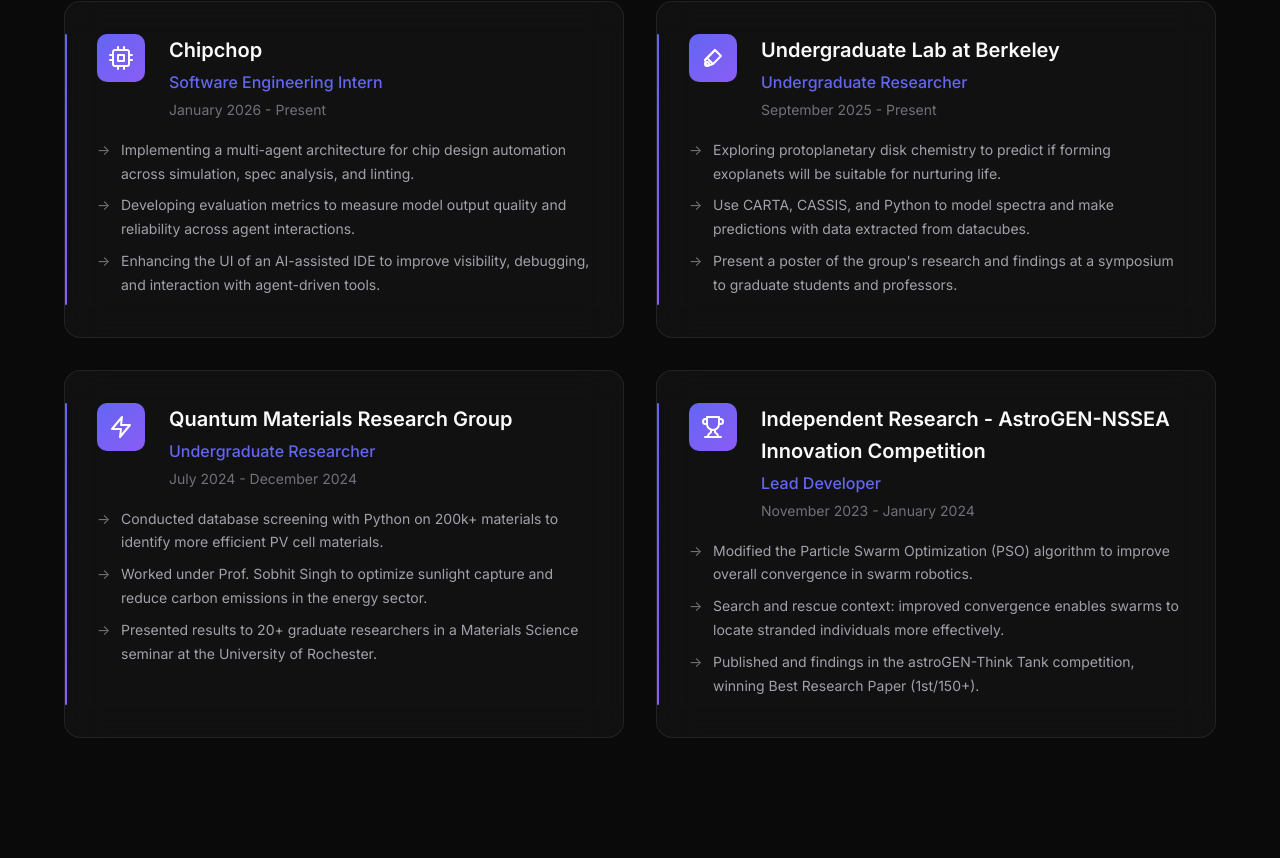
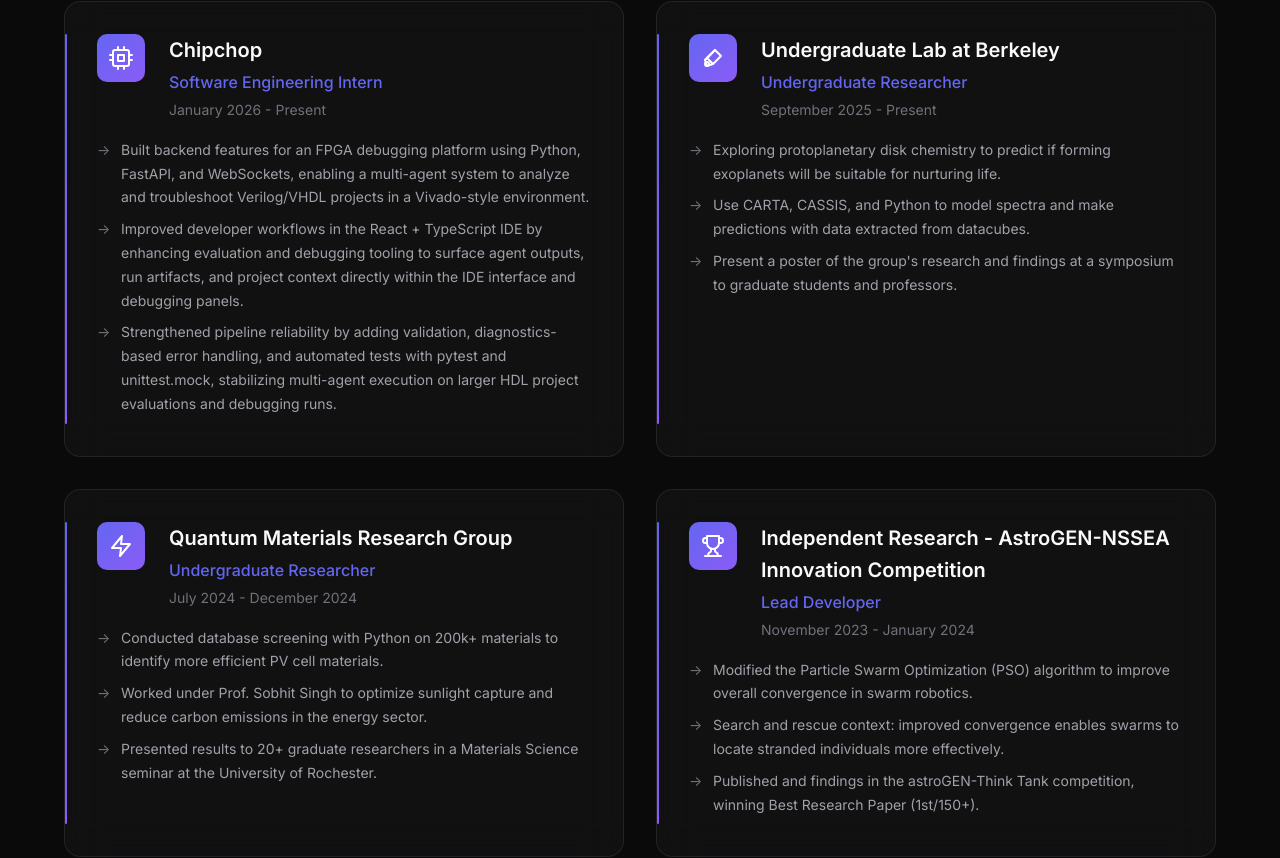
Before and after one commit to aryanj2374/aryanj2374.github.io, a React (Vite) app: page / in a window 1280 px wide. Shown: the part 1164-2022 px from the top of the page. Built offline with nearby package versions, Linux system fonts and the light colour scheme.

Commit message:
Updated resume and experience points

```diff
--- a/src/App.jsx
+++ b/src/App.jsx
@@ -202,9 +202,9 @@
     date: 'January 2026 - Present',
     icon: 'Cpu',
     bullets: [
-      'Implementing a multi-agent architecture for chip design automation across simulation, spec analysis, and linting.',
-      'Developing evaluation metrics to measure model output quality and reliability across agent interactions.',
-      'Enhancing the UI of an AI-assisted IDE to improve visibility, debugging, and interaction with agent-driven tools.'
+      'Built backend features for an FPGA debugging platform using Python, FastAPI, and WebSockets, enabling a multi-agent system to analyze and troubleshoot Verilog/VHDL projects in a Vivado-style environment.',
+      'Improved developer workflows in the React + TypeScript IDE by enhancing evaluation and debugging tooling to surface agent outputs, run artifacts, and project context directly within the IDE interface and debugging panels.',
+      'Strengthened pipeline reliability by adding validation, diagnostics-based error handling, and automated tests with pytest and unittest.mock, stabilizing multi-agent execution on larger HDL project evaluations and debugging runs.'
     ]
   },
   {
```
Also changed, not shown: 1 other file (tests, documents, lock files or other folders).
